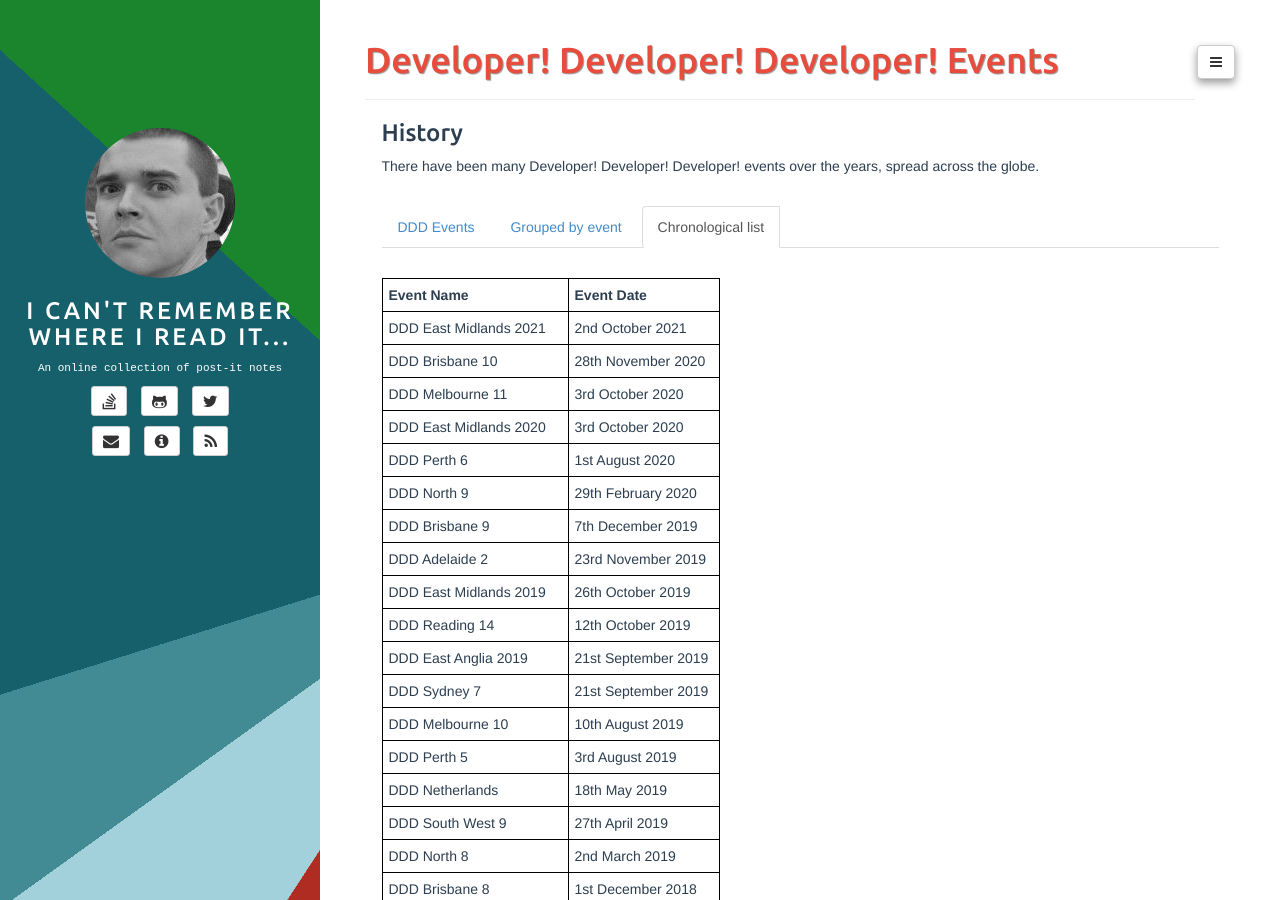
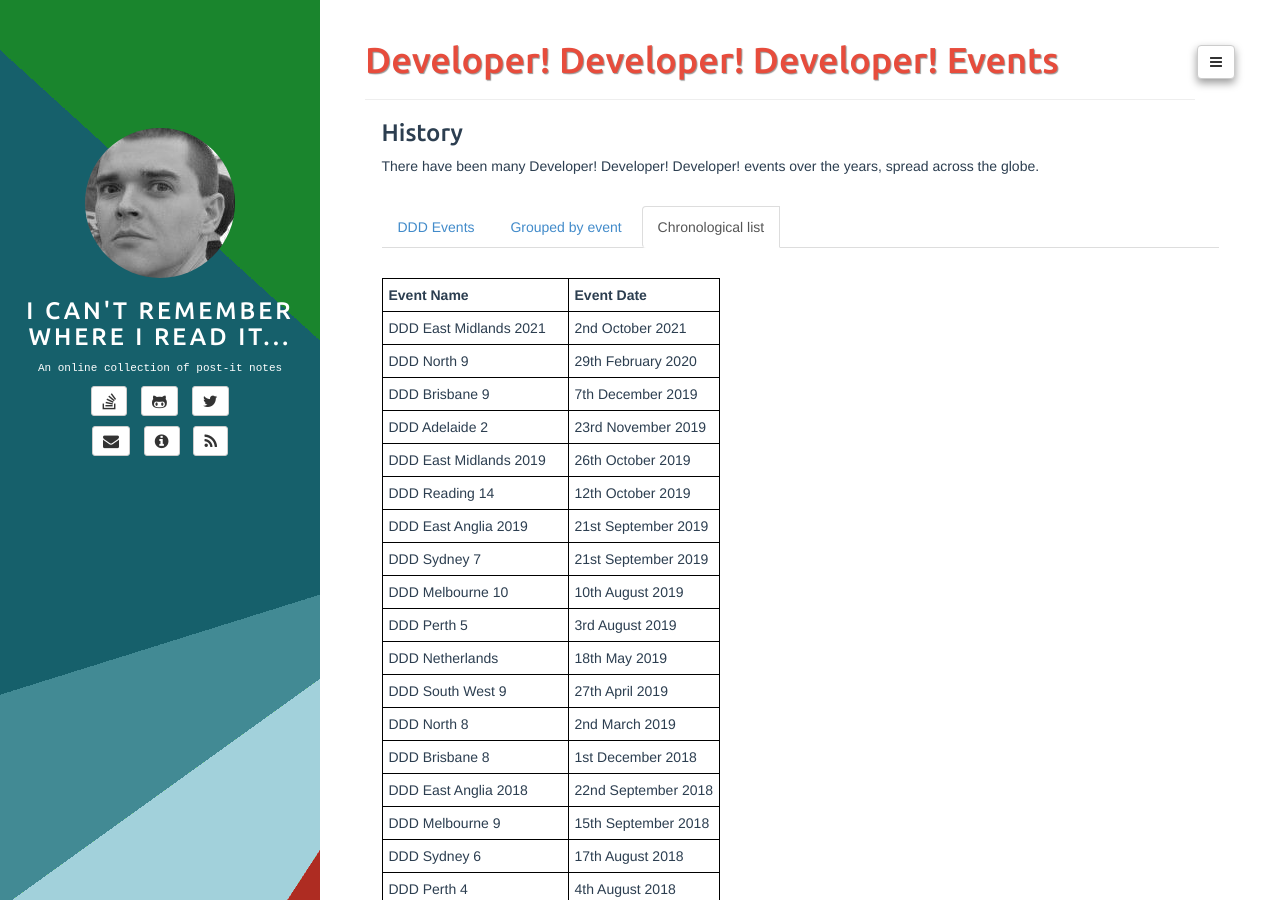
Before and after one commit to adrianbanks/adrianbanks.github.io, a Jekyll site: the page built from ddd-list.md, in a window 1280 px wide and 900 px high. Built offline with Jekyll 4.4.1, drawn with Linux system fonts in a browser that asks for light colours.

Commit message:
Remove the cancelled DDD events

```diff
--- a/ddd-list.md
+++ b/ddd-list.md
@@ -16,10 +16,6 @@ There have been many Developer! Developer! Developer! events over the years, spr
 | **Event Name**             | **Event Date**      |
 | -------------------------- | ------------------- |
 |  DDD East Midlands 2021    | 2nd October 2021    |
-|  DDD Brisbane 10           | 28th November 2020  |
-|  DDD Melbourne 11          | 3rd October 2020    |
-|  DDD East Midlands 2020    | 3rd October 2020    |
-|  DDD Perth 6               | 1st August 2020     |
 |  DDD North 9               | 29th February 2020  |
 |  DDD Brisbane 9            | 7th December 2019   |
 |  DDD Adelaide 2            | 23rd November 2019  |
```
Also changed, not shown: ddd-grouped.md (+0 -4 lines).
